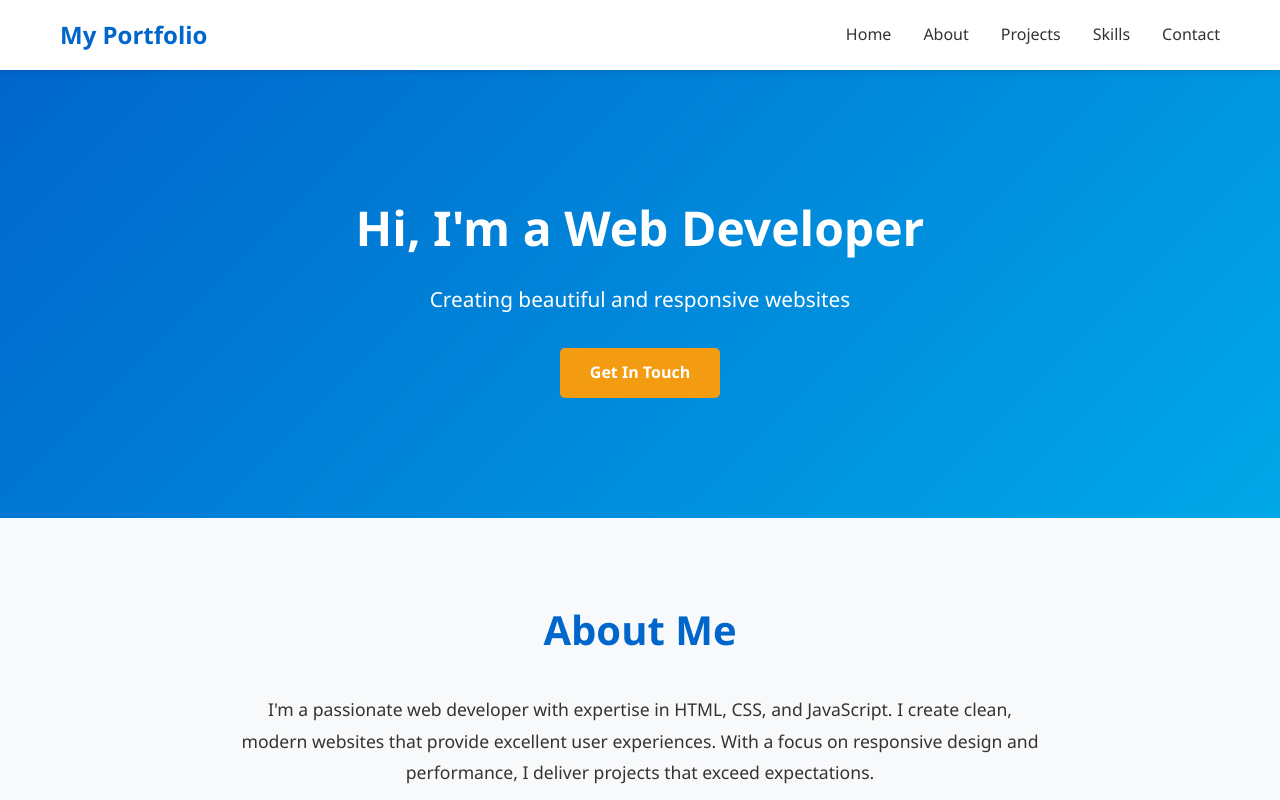
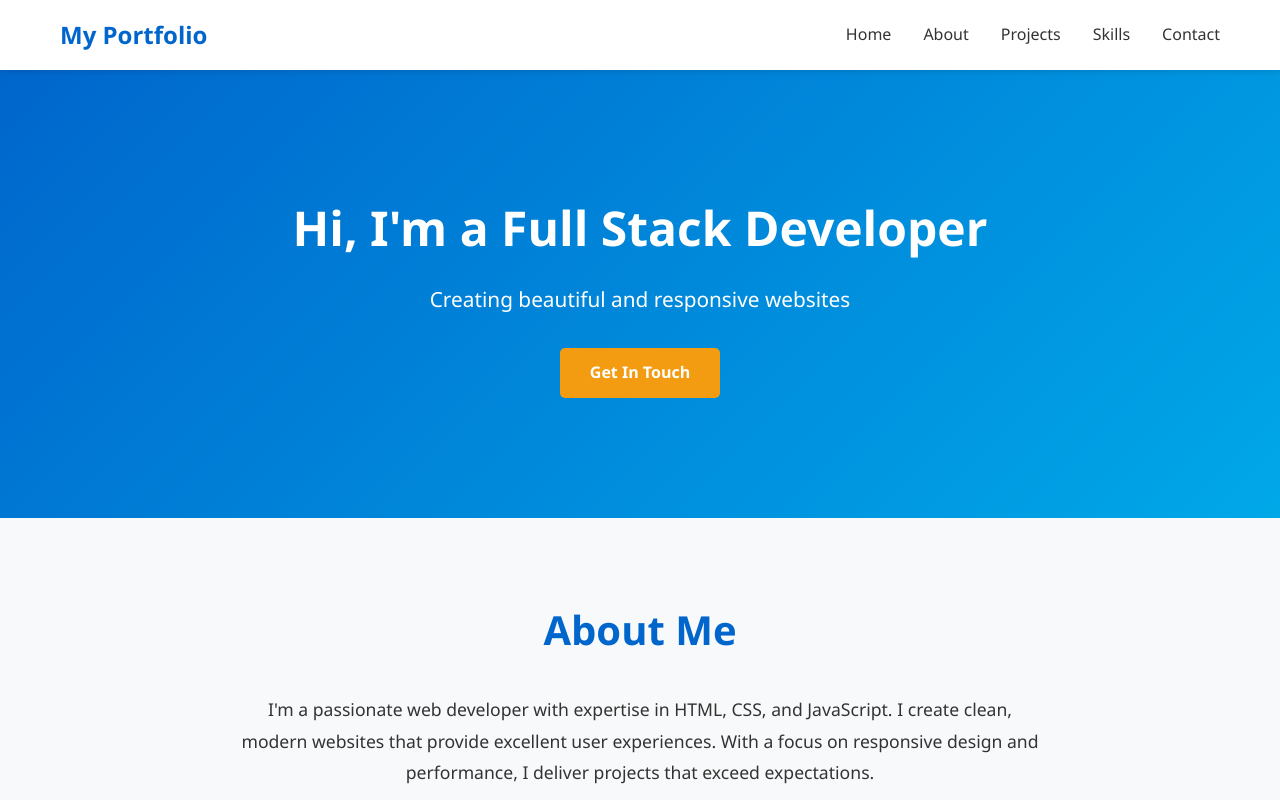
Before and after one commit to AbhiramYad/Portfolio, a plain HTML site: page index.html in a window 1280 px wide. Shown: the top 800 px of the page. Drawn offline with Linux system fonts and the light colour scheme.

Commit message:
Made Some text changes

```diff
--- a/index.html
+++ b/index.html
@@ -25,7 +25,7 @@
     <section id="home" class="hero">
         <div class="container">
             <div class="hero-content">
-                <h1>Hi, I'm a Web Developer</h1>
+                <h1>Hi, I'm a Full Stack Developer</h1>
                 <p>Creating beautiful and responsive websites</p>
                 <a href="#contact" class="btn btn-primary">Get In Touch</a>
             </div>
```
